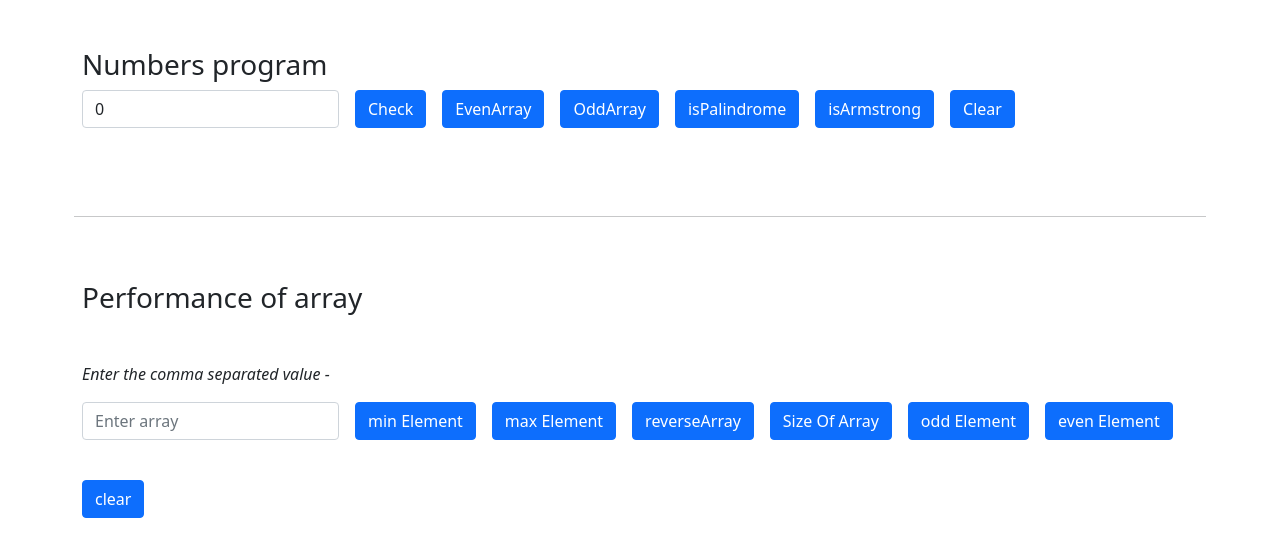
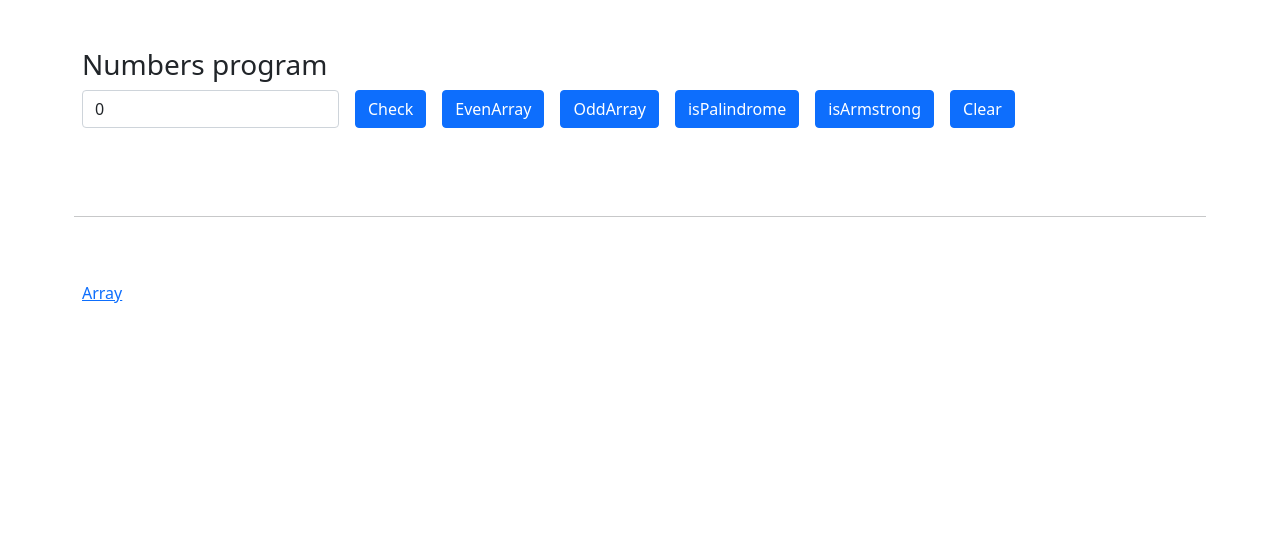
Before and after one commit to Chetana-Bhanarkar/Bootcoding-AngularJS, an Angular app in the folder even-odd-app/: page / in a window 1280 px wide. Shown: the top 556 px of the page. Built offline with nearby package versions, Linux system fonts and the light colour scheme.

Commit message:
small program in angular

```diff
--- a/even-odd-app/src/app/app-routing.module.ts
+++ b/even-odd-app/src/app/app-routing.module.ts
@@ -1,7 +1,13 @@
 import { NgModule } from '@angular/core';
 import { RouterModule, Routes } from '@angular/router';
+import { ArrayComponent } from './pages/array/array.component';
 
-const routes: Routes = [];
+const routes: Routes = [
+  {
+    component : ArrayComponent,
+    path : "array"
+  }
+];
 
 @NgModule({
   imports: [RouterModule.forRoot(routes)],
--- a/even-odd-app/src/app/app.component.html
+++ b/even-odd-app/src/app/app.component.html
@@ -38,4 +38,7 @@
   </form>
 </div>
 
-<app-array></app-array>
+<!-- <app-array></app-array> -->
+<a routerLink="array" target="blank">Array</a>
+
+<router-outlet></router-outlet>
```
